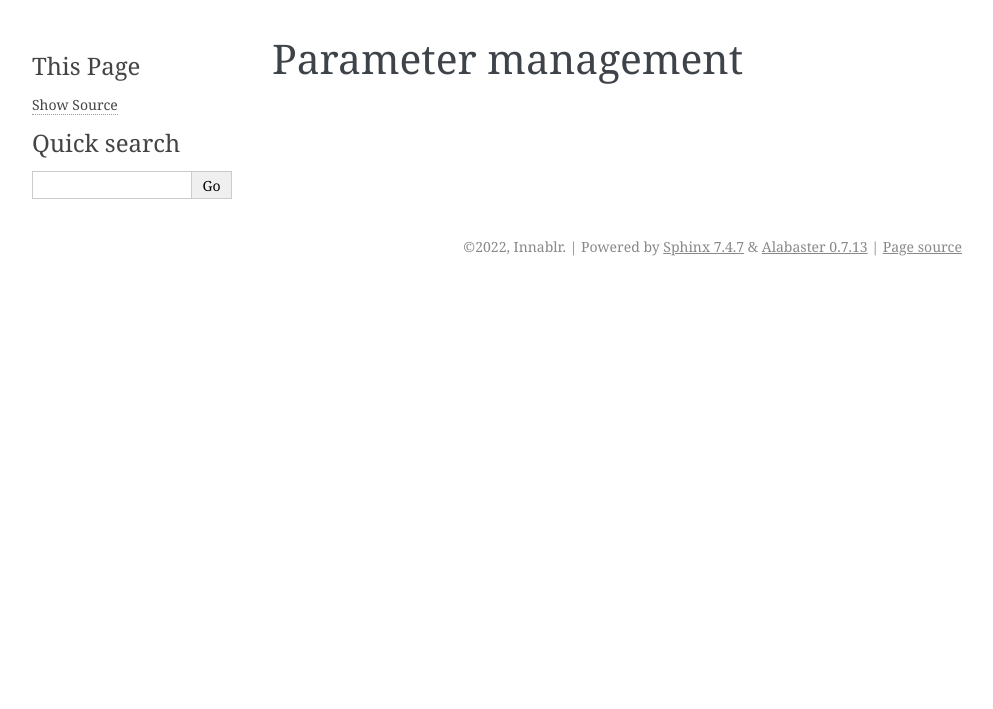
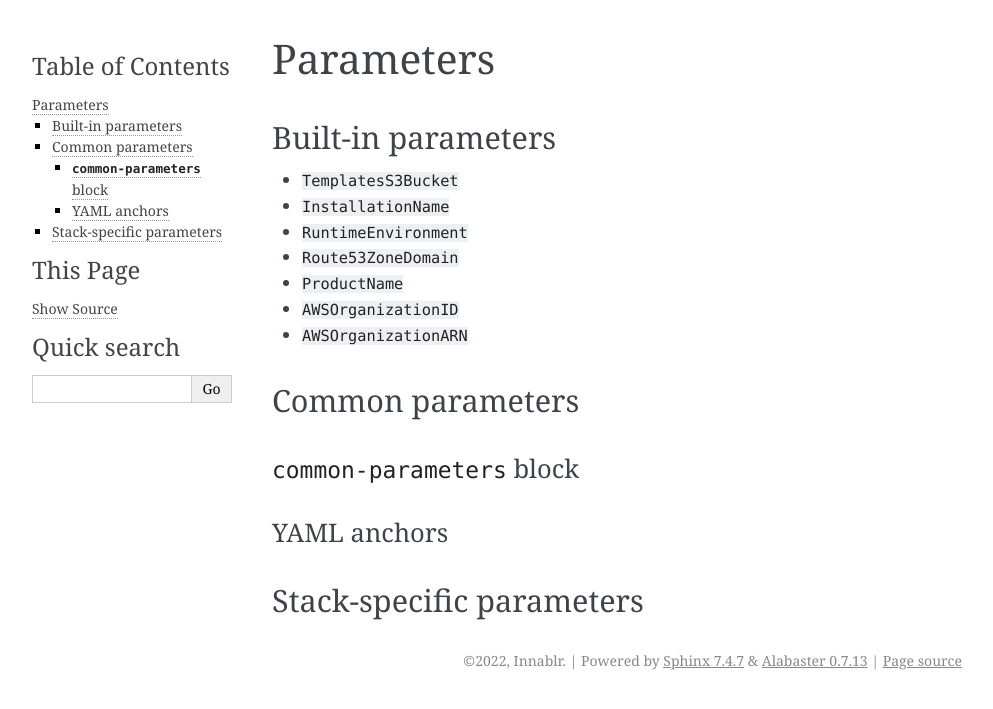
Before and after one commit to Innablr/cloudformation-seed, a Sphinx documentation site: the page built from docs/_src/parameters.md, in a window 1280 px wide. Shown: the top 709 px of the page, without its empty margins (148-1141 px from the left). Built offline with Sphinx 7.4.7, drawn with Linux system fonts in a browser that asks for light colours.

Commit message:
Add params and tagging section

```diff
--- a/docs/_src/parameters.md
+++ b/docs/_src/parameters.md
@@ -1 +1,19 @@
-# Parameter management
+# Parameters
+
+## Built-in parameters
+
+* `TemplatesS3Bucket`
+* `InstallationName`
+* `RuntimeEnvironment`
+* `Route53ZoneDomain`
+* `ProductName`
+* `AWSOrganizationID`
+* `AWSOrganizationARN`
+
+## Common parameters
+
+### `common-parameters` block
+
+### YAML anchors
+
+## Stack-specific parameters
```
Also changed, not shown: docs/_src/quickstart.md (+2 -0 lines).
